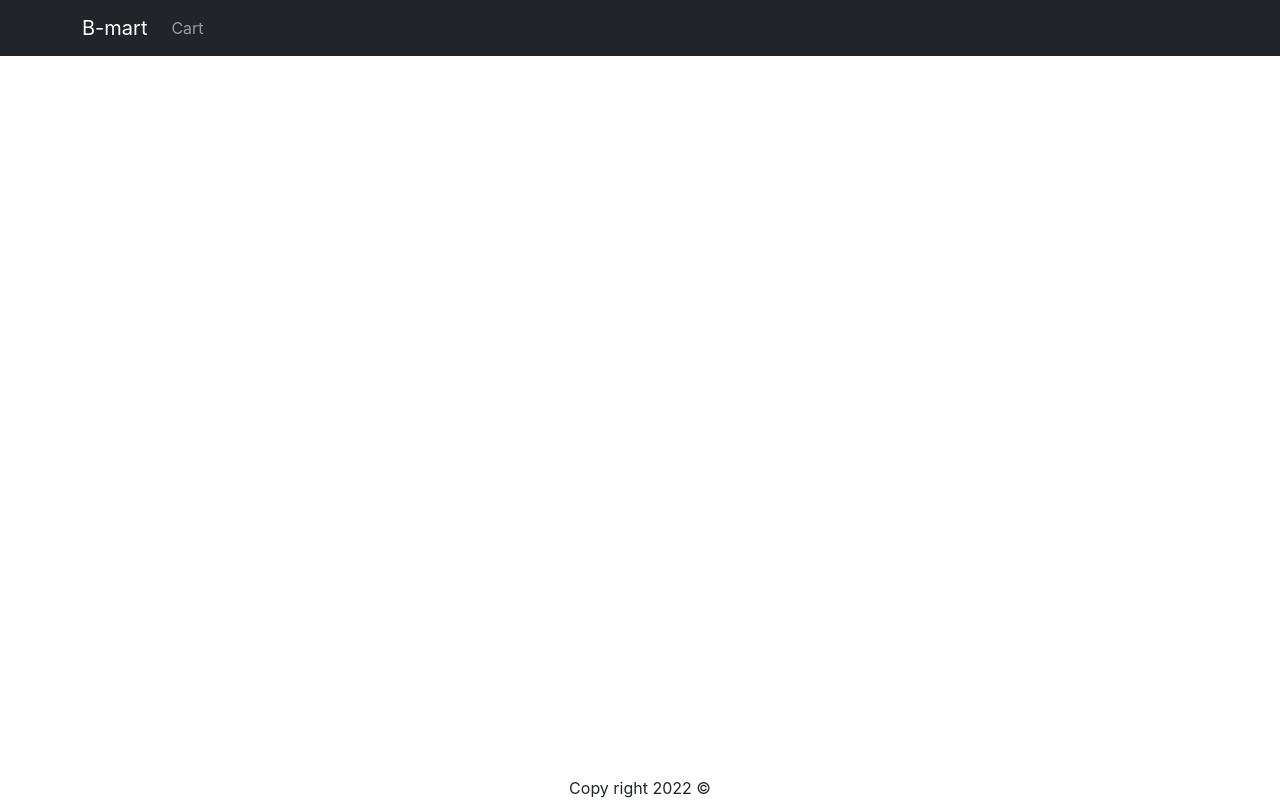
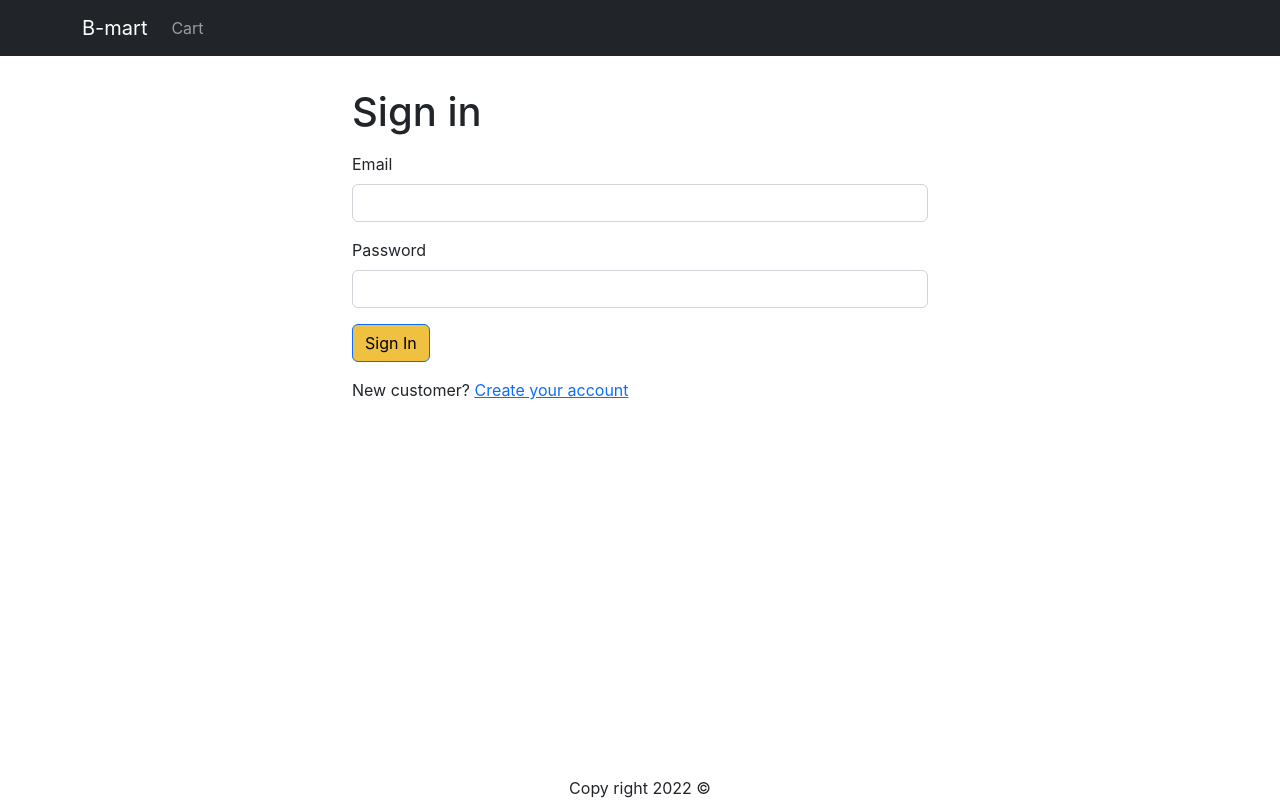
Before and after one commit to baijuka/mern-bmart, a React (Create React App) app in the folder frontend/: page /signin in a window 1280 px wide. Built offline with nearby package versions, Linux system fonts and the light colour scheme.

Commit message:
Add Sign in form and wired

```diff
--- a/frontend/src/App.js
+++ b/frontend/src/App.js
@@ -10,6 +10,7 @@
 import { Store } from './Store';
 import { Link } from 'react-router-dom';
 import CartScreen from './screens/CartScreen';
+import SigninScreen from './screens/SigninScreen';
 
 function App() {
   const {state} = useContext(Store);
@@ -43,6 +44,7 @@
             <Route path="/" element={<HomeScreen />} />
             <Route path="/product/:slug" element={<ProductScreen />} />
             <Route path="/cart" element={<CartScreen />} />
+            <Route path="/signin" element={<SigninScreen />} />
           </Routes>
         </Container>
       </main>
--- a/frontend/src/index.css
+++ b/frontend/src/index.css
@@ -70,3 +70,7 @@
 .img-thumbnail {
   height: 80px;
 }
+
+.small-container {
+  max-width: 600px;
+}
--- /dev/null
+++ b/frontend/src/screens/SigninScreen.jsx
@@ -0,0 +1,42 @@
+import { Helmet } from "react-helmet-async"
+import Container from "react-bootstrap/esm/Container"
+import Form from "react-bootstrap/esm/Form"
+import Button from "react-bootstrap/esm/Button"
+import { Link, useLocation } from "react-router-dom"
+
+const SigninScreen = () => {
+    // useLocation is a hook form react-router-dom
+    const { search } = useLocation();
+
+    // the value in the redirectInUrl will be '/shipping'
+    const redirectInUrl = new URLSearchParams(search).get('redirect');
+
+    const redirect = redirectInUrl ? redirectInUrl : '/';
+  return (
+    <Container className='small-container'>
+      <Helmet>
+        <title>Sign In</title>
+      </Helmet>
+      <h1 className="my-3">Sign in</h1>
+      <Form>
+        <Form.Group className="mb-3" controlId="email">
+            <Form.Label>Email</Form.Label>
+            <Form.Control type="email" required />
+        </Form.Group>
+        <Form.Group className="mb-3" controlId="password">
+            <Form.Label>Password</Form.Label>
+            <Form.Control type="password" required />
+        </Form.Group>
+        <div className="mb-3">
+            <Button type="submit">Sign In</Button>
+        </div>
+        <div className="mb-3">
+            New customer?{' '}
+            <Link to={`/signup?redirect=${redirect}`}>Create your account</Link>
+        </div>
+      </Form>
+    </Container>
+  )
+}
+
+export default SigninScreen
```
